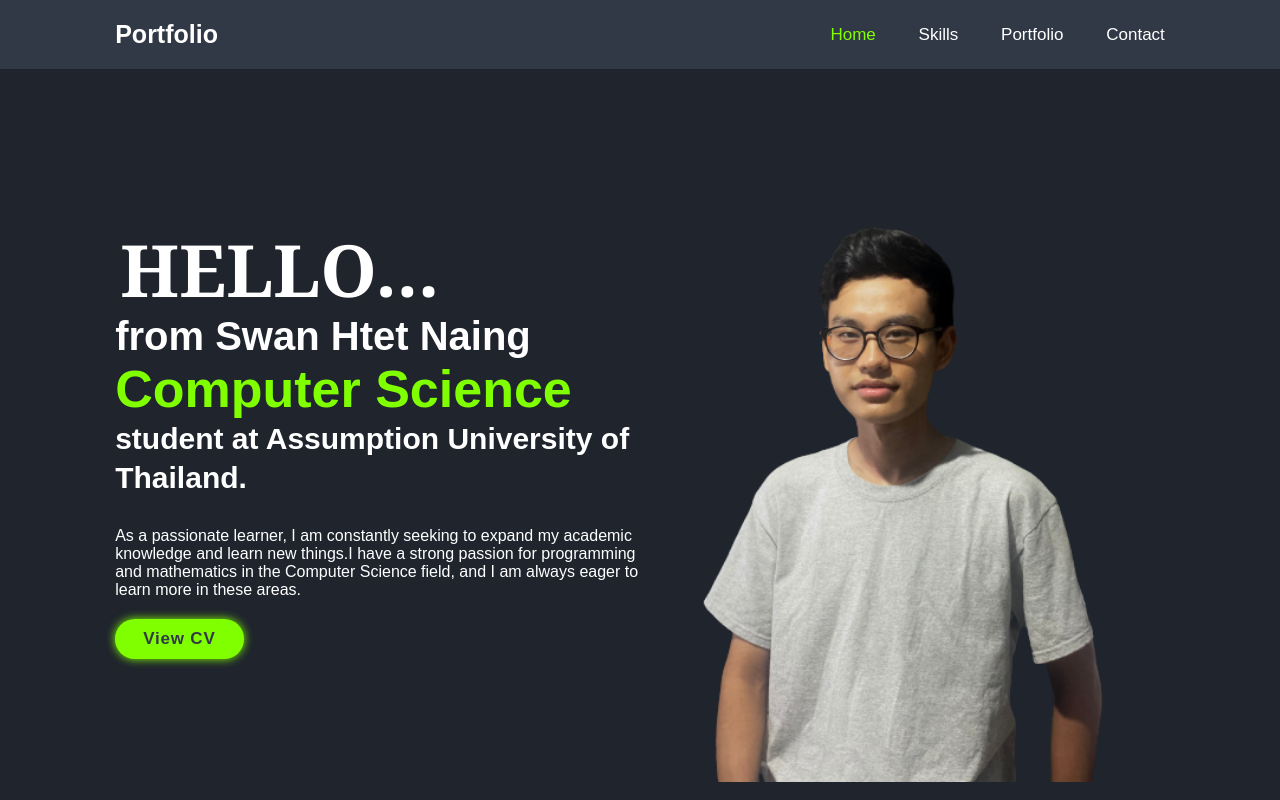
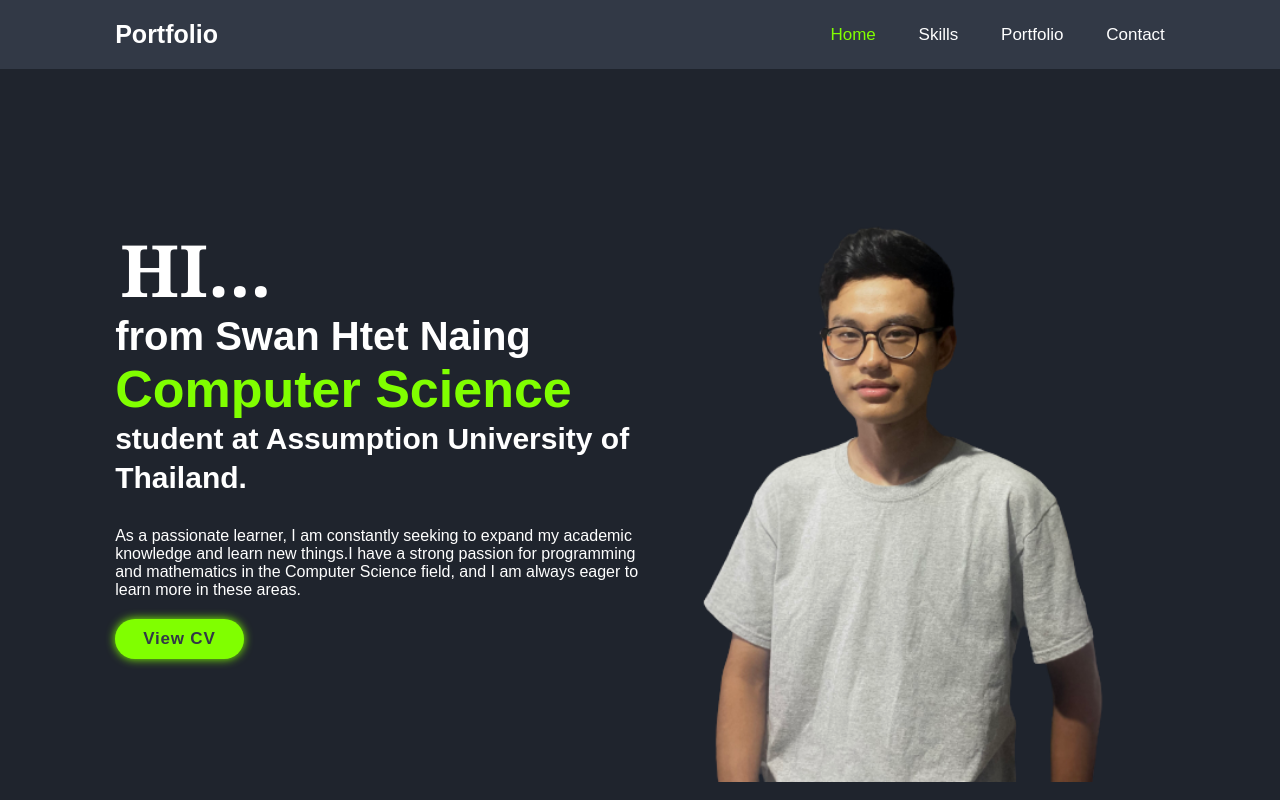
Before and after one commit to Shn047/my-portfolio, a plain HTML site: page index.html in a window 1280 px wide. Shown: the top 800 px of the page. Drawn offline with nearby package versions, Linux system fonts and the light colour scheme.

Commit message:
hellotohi

```diff
--- a/index.html
+++ b/index.html
@@ -27,7 +27,7 @@
     <!-- home option design-->
     <section class="home" id = "home">
         <div class = "home_content">
-            <h1>HELLO...</h1>
+            <h1>HI...</h1>
             <h2>from Swan Htet Naing</h2>
             <h3><span>Computer Science</span></h3>
             <h4> student at Assumption University of Thailand.</h4>
```
